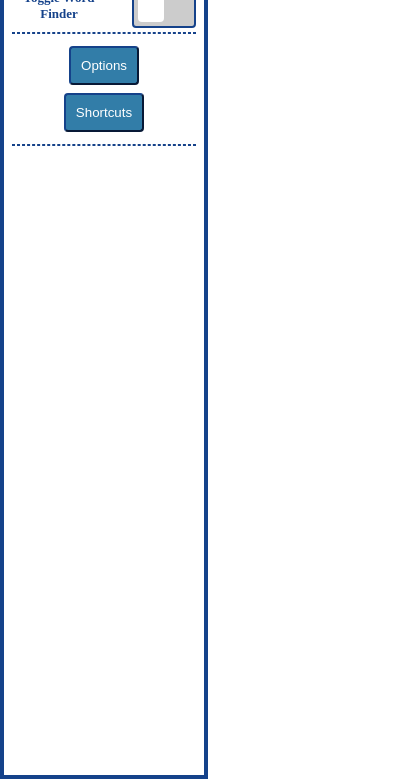
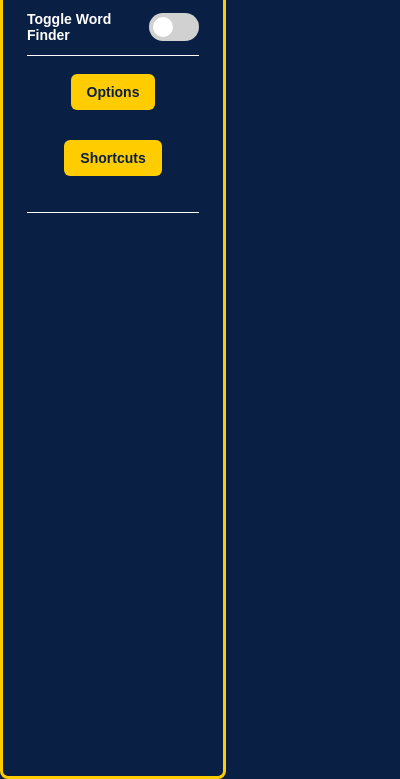
Before and after one commit to ASD-at-GMF/encoding_context, a browser extension: page encon_extension/pages/popup.html in a window 400 px wide. Shown: the part 65-844 px from the top of the page. Drawn offline with Linux system fonts and the light colour scheme.

Commit message:
Added design with color for options.html, popup.html, and sidepanel.html

```diff
--- a/encon_extension/styles/options.css
+++ b/encon_extension/styles/options.css
@@ -1,30 +1,84 @@
-hr {
-    border: 1px dashed #15428a;
+
+/* Navy blue background with white text*/
+body {
+    background-color: #0a1f44;
+    color: #ffffff;
+    font-family: Arial, sans-serif;
+    padding: 20px;
+    width: 100%;
+    height: 100vh;
 }
 
 h1 {
-    font-size: x-large;
-    color: #15428a;
+    color: #ffffff;
+    font-size: 24px;
     font-weight: bold;
-}
-h2 {
-    font-size: large;
-    color: #15428a;
+    text-align: center;
 }
 
-button {
-    background-color: #327da8;
-    border-color: #15428a;
-    color: white;
-    padding: 10px;
-    text-align: center;
-    text-decoration: none;
-    display: inline-block;
-    /* font-size: 16px; */
-    margin: 4px 2px;
-    border-radius: 4px;
+/* Gold header */
+h2 {
+    color: #ffcc00;
+    font-size: 20px;
+    margin-top: 20px;
 }
 
-body {
-    color: #15428a;
+/* White line under title */
+hr {
+    border: none;
+    border-top: 1px solid #ffffff;
+    margin: 16px 0;
 }
+
+/* Input color white */
+input[type="color"] {
+    border: none;
+    width: 40px;
+    height: 40px;
+    border-radius: 4px;
+    cursor: pointer;
+    margin-right: 10px;
+    background-color: #ffffff;
+}
+
+/* Grey label */
+label {
+    font-size: 16px;
+    color: #d1d1d1;
+    vertical-align: middle;
+}
+
+/* Gold checkboxes */
+input[type="checkbox"] {
+    accent-color: #ffcc00;
+    margin-right: 8px;
+}
+
+.highlight-style {
+    font-size: 16px;
+}
+
+/* Gold button with navy blue text */
+button {
+    background-color: #ffcc00;
+    color: #0a1f44;
+    font-size: 16px;
+    font-weight: bold;
+    padding: 10px 20px;
+    border: none;
+    border-radius: 6px;
+    cursor: pointer;
+    display: block;
+    margin: 20px auto;
+}
+
+button:hover {
+    background-color: #ffeb99;
+}
+
+#status {
+    text-align: center;
+    font-size: 16px;
+    color: #d1d1d1;
+    margin-top: 10px;
+}
--- a/encon_extension/styles/popup.css
+++ b/encon_extension/styles/popup.css
@@ -1,140 +1,121 @@
+/* Navy blue background with white text  */
 body {
     overflow: hidden;
+    background-color: #0a1f44;
+    color: #ffffff;
+    font-family: Arial, sans-serif;
+    padding: 16px;
 }
+
+/* Gold border  */
 html {
-    width: 200px;
-    border: 4px solid #15428a;
+    width: 220px;
+    border: 3px solid #ffcc00;
+    border-radius: 8px;
 }
 
 hr {
-    border: 1px dashed #15428a;
+    border: none;
+    border-top: 1px solid #ffffff;
+    margin: 12px 0;
 }
 
 h1 {
-    font-size: large;
-    color: #15428a;
+    font-size: 20px;
+    color: #ffffff;
     font-weight: bold;
+    text-align: center;
 }
 
+/* Gold button with navy blue text */
 button {
-    background-color: #327da8;
-    border-color: #15428a;
-    color: white;
-    padding: 10px;
+    background-color: #ffcc00;
+    border: none;
+    color: #0a1f44;
+    padding: 10px 16px;
+    font-size: 14px;
+    font-weight: bold;
     text-align: center;
-    text-decoration: none;
-    display: inline-block;
-    /* font-size: 16px; */
-    margin: 4px 2px;
-    border-radius: 4px;
+    display: block;
+    width: 100%;
+    margin: 6px 0;
+    border-radius: 6px;
+    cursor: pointer;
 }
 
-button:hover,
-button:focus {
-    background-color: #5aacdb;
-}
-button:active {
-    background-color: #15428a;
+/* Same gold schemes for the buttons  */
+button:hover {
+    background-color: #ffeb99;
 }
 
-/* The switch - the box around the slider */
+button:active {
+    background-color: #d4a300;
+}
+
 .switch {
     position: relative;
     display: inline-block;
-    width: 60px;
-    height: 34px;
+    width: 50px;
+    height: 28px;
 }
 
-/* Hide default HTML checkbox */
 .switch input {
     opacity: 0;
     width: 0;
     height: 0;
 }
 
-/* The slider */
+/* The slider is light grey when not toggled*/
 .slider {
     position: absolute;
     cursor: pointer;
     top: 0;
-    left: -4;
+    left: 0;
     right: 0;
-    bottom: -4;
-    background-color: #ccc;
-    -webkit-transition: 0.4s;
+    bottom: 0;
+    background-color: #d1d1d1;
     transition: 0.4s;
-    border: 2px solid #15428a;
+    border-radius: 14px;
 }
 
+/* White background  */
 .slider:before {
     position: absolute;
     content: "";
-    height: 26px;
-    width: 26px;
+    height: 20px;
+    width: 20px;
     left: 4px;
     bottom: 4px;
     background-color: white;
-    -webkit-transition: 0.4s;
     transition: 0.4s;
+    border-radius: 50%;
 }
 
+/* Gold switch when toggled */
 input:checked + .slider {
-    background-color: #327da8;
-}
-
-input:focus + .slider {
-    box-shadow: 0 0 1px #2196f3;
+    background-color: #ffcc00;
 }
 
 input:checked + .slider:before {
-    -webkit-transform: translateX(26px);
-    -ms-transform: translateX(26px);
-    transform: translateX(26px);
-}
-
-/* Rounded sliders */
-.slider {
-    border-radius: 4px;
-}
-
-.slider:before {
-    border-radius: 4px;
+    transform: translateX(22px);
 }
 
 .container {
     display: flex;
     flex-direction: column;
-    flex-wrap: nowrap;
     align-items: center;
-    /* background: wheat; */
 }
 
 .small-container {
     display: flex;
-    flex-direction: row;
-    /* flex-wrap: nowrap; */
-    /* align-items: center; */
-    /* background: blueviolet; */
-    align-content: space-between;
-    gap: 30px;
+    justify-content: space-between;
+    align-items: center;
+    margin: 10px 0;
 }
 
+/* Toggle with white*/
 .small-container > div {
-    /* background: blue; */
-    text-align: center;
-    font-size: small;
-    /* text-decoration: underline; */
+    font-size: 14px;
     font-weight: bold;
-    color: #15428a;
+    color: #ffffff;
 }
-
-/* .flex-container {
-    display: flex;
-    flex-wrap: nowrap;
-}
-
-.flex-container > button {
-    width: 50%;
-    margin: 10px;
-    text-align: center;
-} */
--- a/encon_extension/styles/sidepanel.css
+++ b/encon_extension/styles/sidepanel.css
@@ -1,34 +1,72 @@
+p {
+    font-size: 16px;
+}
+
+main {
+    background-color: rgba(255, 255, 255, 0.1);
+    border-radius: 8px;
+    padding: 12px;
+}
+
+/* Lighter blue for inside box */
+main > div {
+    background-color: #1e3557;
+    padding: 16px;
+    padding-right: 24px;
+    border-radius: 8px;
+    margin-bottom: 16px;
+}
+
+/* sidebar  */
+/* navy blue with white text */
+body {
+    background-color: #0a1f44;
+    color: #ffffff;
+    font-family: Arial, sans-serif;
+    padding: 14px;
+    width: 100%;
+    height: 100vh;
+}
+
 h1 {
-    color: #333;
+    color: #ffffff;
     font-size: 24px;
     margin-bottom: 8px;
+    font-weight: bold;
+    text-align: center;
 }
 
+/* Horizontal line for under the title */
 hr {
     border: none;
-    border-top: 1px solid #e0e0e0;
+    border-top: 1px solid #ffffff;
     margin: 16px 0;
 }
 
+/* Gold text */
 #definition-word {
-    color: #000000;
-    font-size: 20px;
+    color: #ffcc00;
+    font-size: 22px;
     margin-top: 16px;
     margin-bottom: 8px;
+    font-weight: bold;
 }
 
+/* Grey texts*/
 #definition-text {
+    color: #d1d1d1;
     line-height: 1.5;
-    color: #444;
-    font-size: 16px
+    font-size: 16px;
 }
 
+/* Red background with white text*/
 .chip {
+    background-color: #ff6c6c;
+    color: #ffffff;
     display: inline-block;
-    padding: 4px 12px;
+    padding: 6px 14px;
     margin: 4px;
     border-radius: 16px;
-    background-color: #ff6c6c;
     font-size: 14px;
 }
 
@@ -36,11 +74,15 @@ hr {
     margin-top: 12px;
 }
 
+/* Gold color */
 #definition-link {
-    color: #1a73e8;
+    color: #ffcc00;
     text-decoration: none;
+    font-weight: bold;
 }
 
+/* beige/gold color */
 #definition-link:hover {
+    color: #ffeb99;
     text-decoration: underline;
 }
```
